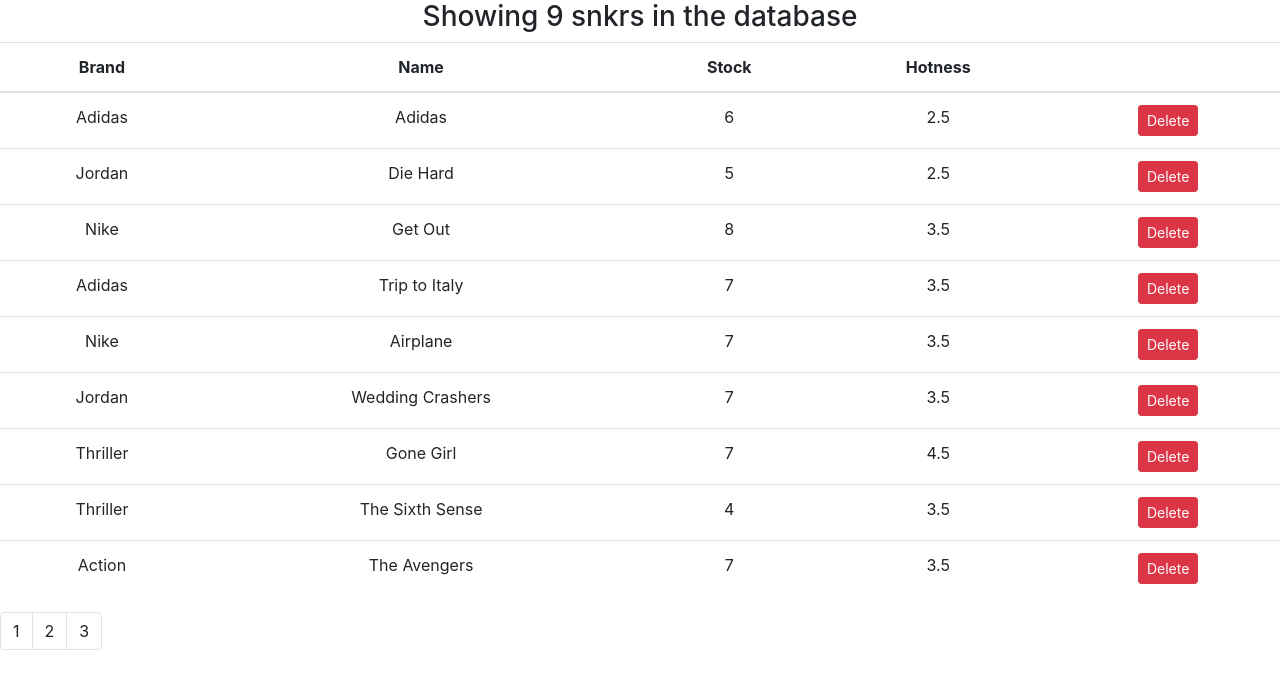
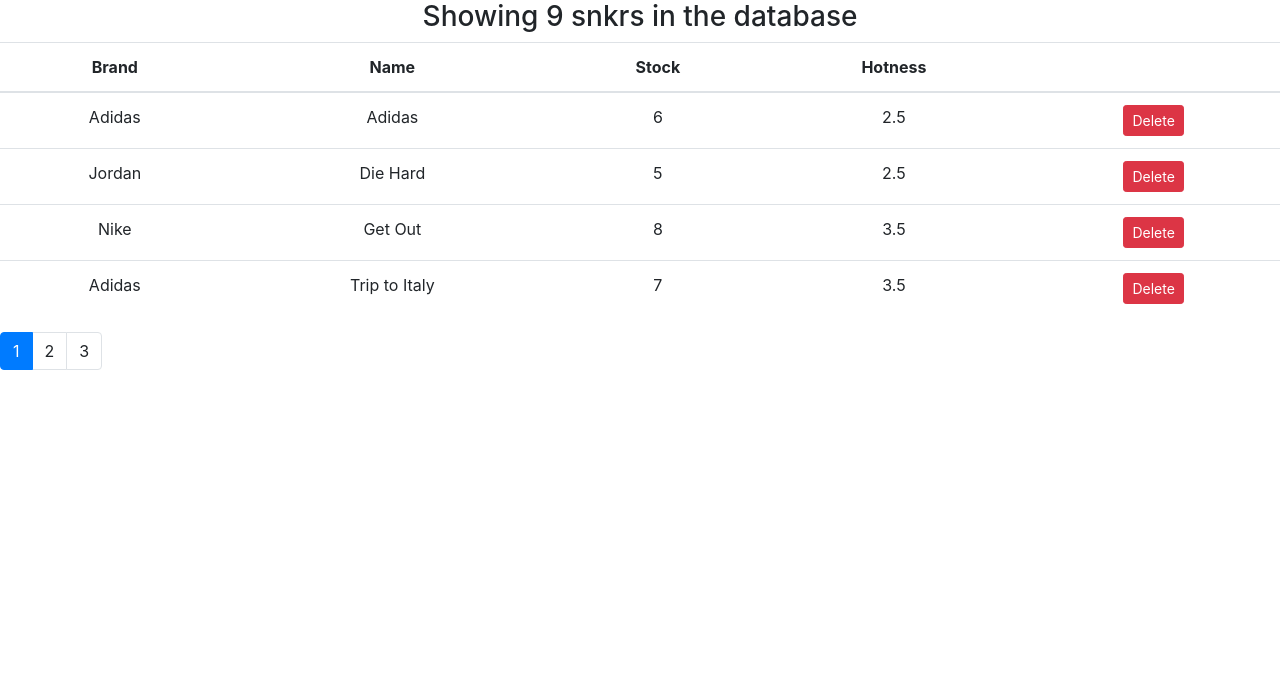
Before and after one commit to Nwillia3/snkrly-depreciated, a React (Create React App) app in the folder client/: page / in a window 1280 px wide. Shown: the top 688 px of the page. Built offline with nearby package versions, Linux system fonts and the light colour scheme.

Commit message:
added pagination to the table

```diff
--- a/client/src/commons/pagination.jsx
+++ b/client/src/commons/pagination.jsx
@@ -1,18 +1,25 @@
 import React from "react";
 import _ from "lodash";
 
-const Pagination = ({ itemsCount, pageSize }) => {
+const Pagination = ({ itemsCount, pageSize, onPageChange, currentPage }) => {
   const pagesCount = itemsCount / pageSize;
+  console.log(currentPage);
+
+  if (pagesCount <= 1) return null; // edge case if there is only one page of snkrs
+
   const pages = _.range(1, pagesCount + 1); // gives a range for the pagination, +1 used as pagesCount itself isnt counted
-
-  if (pagesCount < 2) return null; // edge case if there is only one page of snkrs
 
   return (
     <nav>
       <ul className="pagination">
         {pages.map(page => (
-          <li key={page} className="page-item">
-            <a className="page-link"> {page} </a>
+          <li
+            key={page}
+            className={page === currentPage ? "page-item active" : "page-item"}
+          >
+            <a onClick={() => onPageChange(page)} className="page-link">
+              {page}
+            </a>
           </li>
         ))}
       </ul>
--- a/client/src/components/snkrs.jsx
+++ b/client/src/components/snkrs.jsx
@@ -1,11 +1,13 @@
 import React, { Component } from "react";
 import { getSnkrs } from "../services/fakeSnkrService";
 import Pagination from "../commons/pagination";
+import { paginate } from "../utils/paginate";
 
 class Snkrs extends Component {
   state = {
     snkrs: getSnkrs(),
-    pageSize: 4
+    pageSize: 4,
+    currentPage: 1
   };
 
   handleDelete = snkr => {
@@ -14,15 +16,18 @@
   };
 
   handlePageChange = page => {
-    console.log(page);
+    this.setState({ currentPage: page });
   };
 
   render() {
+    const { currentPage, pageSize, snkrs: allSnkrs } = this.state;
     const { length: count } = this.state.snkrs;
     if (count === 0)
       return (
         <h3> There are no snkrs in the database, please add to collection!</h3>
       );
+
+    const snkrs = paginate(allSnkrs, currentPage, pageSize);
 
     return (
       <React.Fragment>
@@ -38,7 +43,7 @@
             </tr>
           </thead>
           <tbody>
-            {this.state.snkrs.map(snkr => (
+            {snkrs.map(snkr => (
               <tr key={snkr._id}>
                 <td>{snkr.brand.name}</td>
                 <td>{snkr.name}</td>
@@ -58,8 +63,9 @@
         </table>
         <Pagination
           itemsCount={count}
-          pageSize={this.state.pageSize}
-          onPageChange={() => this.handlePageChange()}
+          pageSize={pageSize}
+          onPageChange={this.handlePageChange}
+          currentPage={currentPage}
         />
       </React.Fragment>
     );
--- a/client/src/services/fakeSnkrService.js
+++ b/client/src/services/fakeSnkrService.js
@@ -47,21 +47,21 @@
   {
     _id: "5b21ca3eeb7f6fbccd47181e",
     name: "Gone Girl",
-    brand: { _id: "5b21ca3eeb7f6fbccd471820", name: "Thriller" },
+    brand: { _id: "5b21ca3eeb7f6fbccd471820", name: "Adidas" },
     pairsInStock: 7,
     hotRate: 4.5
   },
   {
     _id: "5b21ca3eeb7f6fbccd47181f",
     name: "The Sixth Sense",
-    brand: { _id: "5b21ca3eeb7f6fbccd471820", name: "Thriller" },
+    brand: { _id: "5b21ca3eeb7f6fbccd471820", name: "Jordan" },
     pairsInStock: 4,
     hotRate: 3.5
   },
   {
     _id: "5b21ca3eeb7f6fbccd471821",
     name: "The Avengers",
-    brand: { _id: "5b21ca3eeb7f6fbccd471818", name: "Action" },
+    brand: { _id: "5b21ca3eeb7f6fbccd471818", name: "Nike" },
     pairsInStock: 7,
     hotRate: 3.5
   }
@@ -72,11 +72,11 @@
 }
 
 export function getSnkr(id) {
-  return snkrs.find(m => m._id === id);
+  return snkrs.find(s => s._id === id);
 }
 
 export function saveSnkr(snkr) {
-  let snkrInDb = snkrs.find(m => m._id === snkr._id) || {};
+  let snkrInDb = snkrs.find(s => s._id === snkr._id) || {};
   snkrInDb.name = snkr.name;
   snkrInDb.brand = brandsAPI.brands.find(g => g._id === snkr.brandId);
   snkrInDb.pairsInStock = snkr.pairsInStock;
--- /dev/null
+++ b/client/src/utils/paginate.js
@@ -0,0 +1,12 @@
+import _ from "lodash";
+
+export function paginate(items, pageNumber, pageSize) {
+  // calcuate starting index of page this
+  const startIndex = (pageNumber - 1) * pageSize;
+
+  // to use a chain must use a lodash wrapper
+  return _(items)
+    .slice(startIndex) // slice array starting from startIndex
+    .take(pageSize)
+    .value();
+}
```
